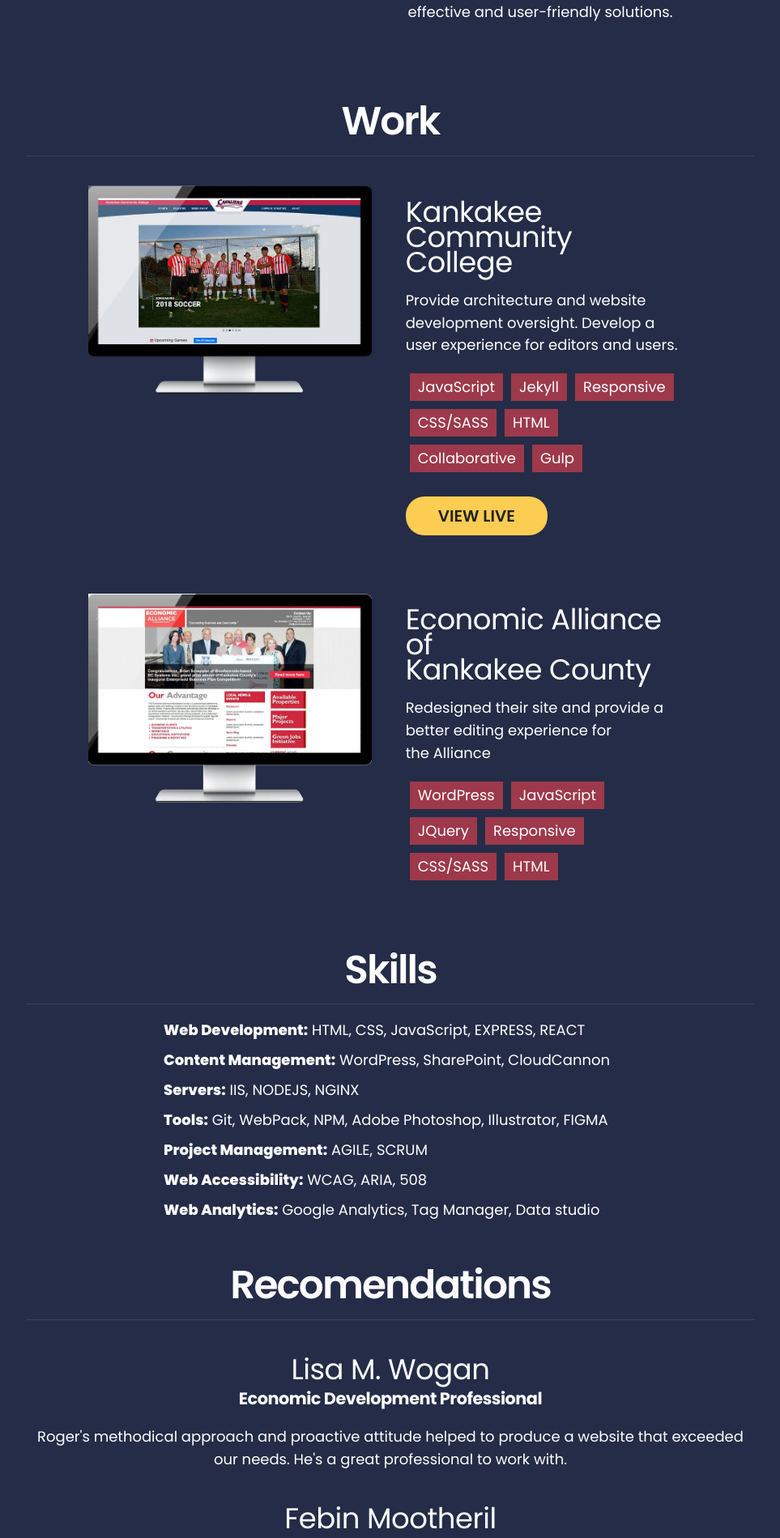
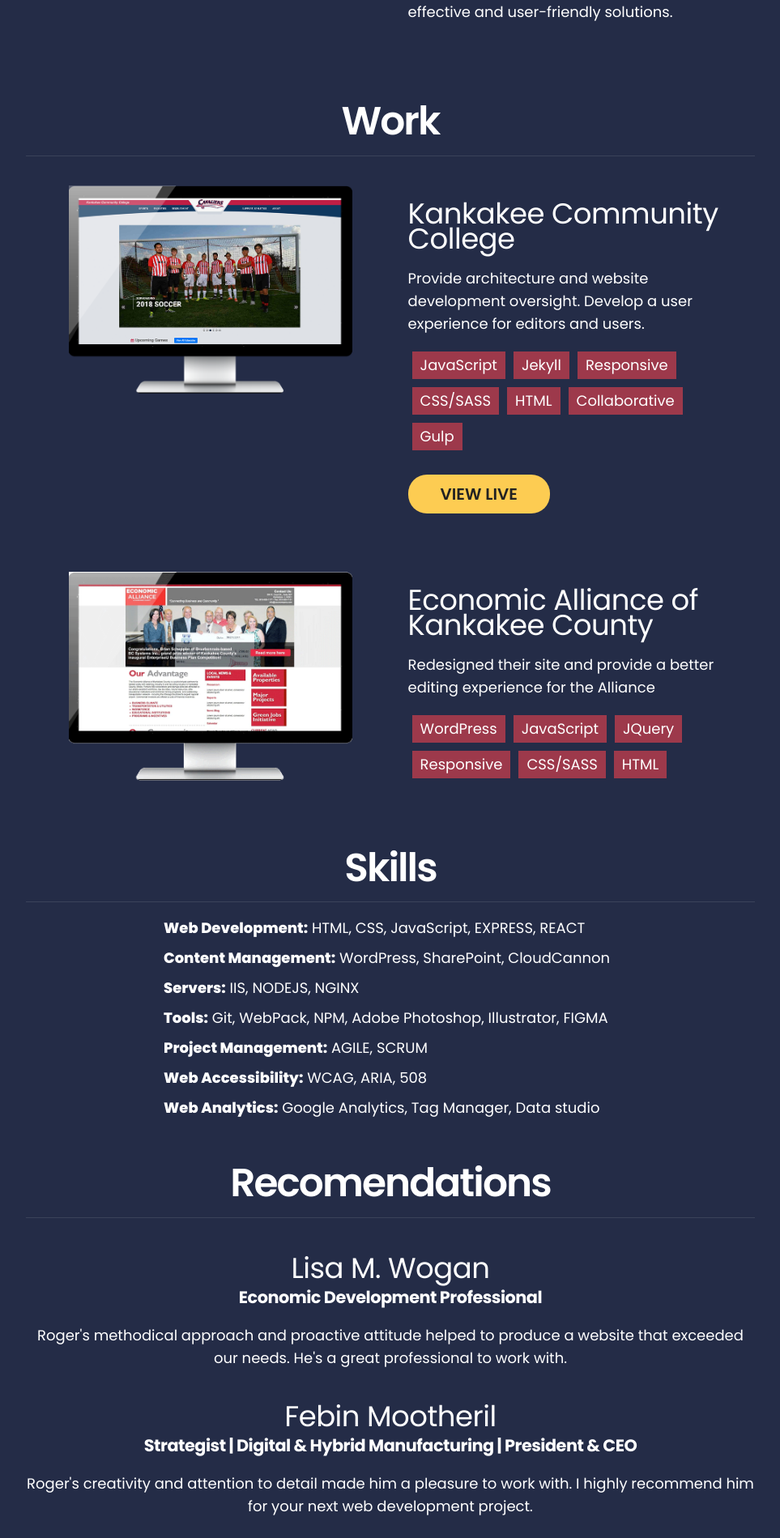
Before and after one commit to rehmpke/rogerehmpkesite, a Jekyll site: the page built from index.html, in a window 1280 px wide. Shown: the part 866-2765 px from the top of the page at 81% size, without its empty margins (158-1121 px from the left). Built offline with Jekyll 4.4.1, drawn with Linux system fonts in a browser that asks for light colours.

Commit message:
Change spacing around image and work projects

```diff
--- a/_data/hash.yml
+++ b/_data/hash.yml
@@ -1 +1 @@
-12ead17ef50cfc2e65fd
+7e367744f2a005b7ace1
--- a/assets/css/style.css
+++ b/assets/css/style.css
@@ -257,6 +257,7 @@
     text-align: center; }
 
 .work__projectimgdiv__imgdiv img {
+  margin-left: 35px;
   width: 100%;
   max-width: 350px; }
 
@@ -288,7 +289,7 @@
 @media screen and (min-width: 900px) {
   .work__container {
     display: grid;
-    grid-template-columns: repeat(12, 1fr);
+    grid-template-columns: repeat(1, 1fr);
     grid-template-rows: auto;
     grid-gap: 1em;
     margin: 0 auto; }
--- a/assets/scss/2-modules/_work.scss
+++ b/assets/scss/2-modules/_work.scss
@@ -15,6 +15,7 @@
 }
 
 .work__projectimgdiv__imgdiv img {
+  margin-left: 35px;
   width: 100%;
   max-width: 350px;
 }
@@ -53,7 +54,7 @@
 @media screen and (min-width: 900px) {
   .work__container {
   display: grid;
-  grid-template-columns: repeat(12, 1fr);
+  grid-template-columns: repeat(1, 1fr);
   grid-template-rows: auto;
   grid-gap: 1em;
   margin: 0 auto;
```
